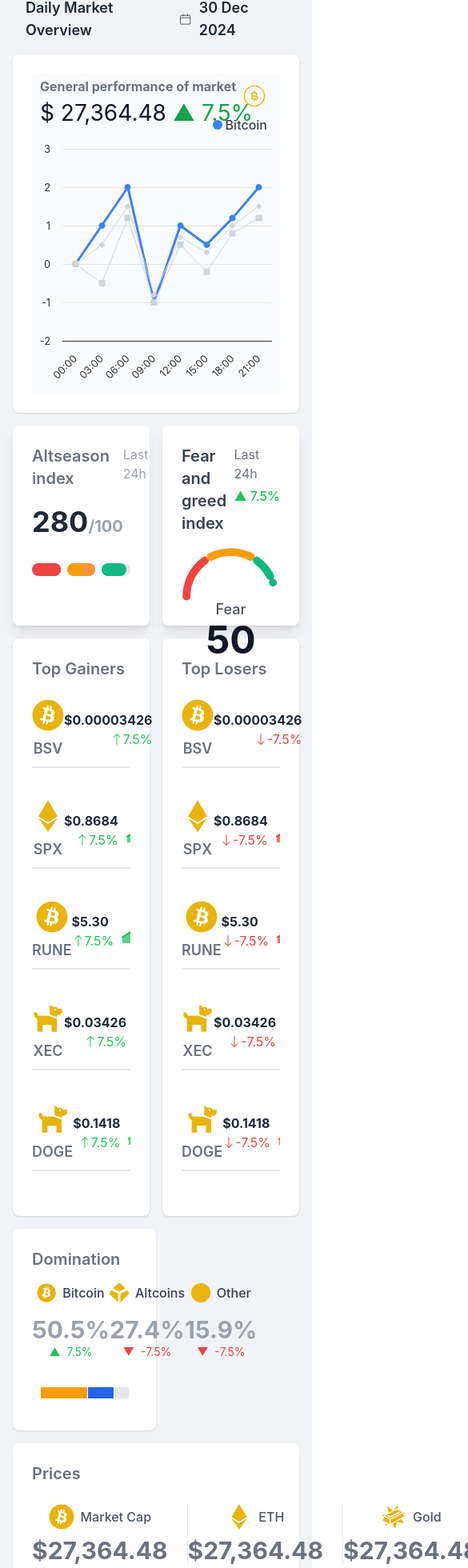
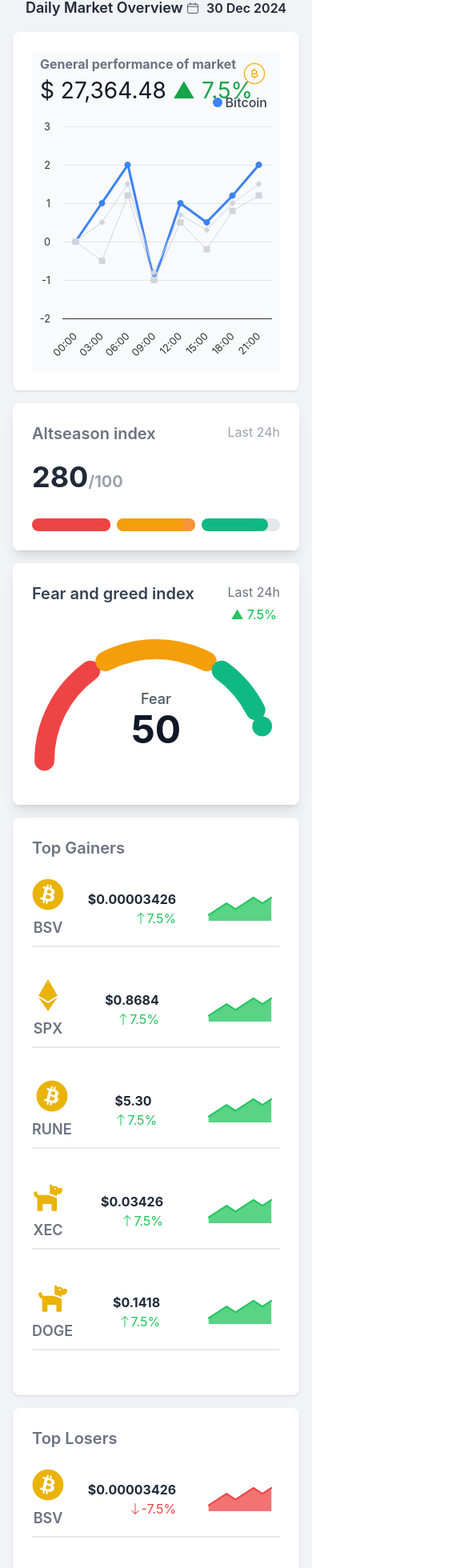
Before and after one commit to ShahirZain/crypto-dashboard, a React (Vite) app: page / in a window 390 px wide. Shown: the part 36-1996 px from the top of the page at 80% size, 585 px wide, since content can reach past the window. Built offline with nearby package versions, Linux system fonts and the light colour scheme.

Commit message:
made component responsive

```diff
--- a/src/App.jsx
+++ b/src/App.jsx
@@ -1,15 +1,14 @@
 import { CiCalendar } from "react-icons/ci";
 import moment from "moment";
 import MarketPerformance from "./components/generalPerformance";
-import AltseasonIndexCard from './components/altSeason';
-import FearGreedCard from './components/guage';
+import AltseasonIndexCard from "./components/altSeason";
+import FearGreedCard from "./components/guage";
 import { FaBitcoin, FaEthereum, FaDog } from "react-icons/fa";
-import CryptoCard from "./components/cryptoCard"
-import DominationCard from './components/progressiveBar';
-import PricesCard from './components/priceCard';
+import CryptoCard from "./components/cryptoCard";
+import DominationCard from "./components/progressiveBar";
+import PricesCard from "./components/priceCard";
 import { GiGoldBar } from "react-icons/gi";
 import { SiFsecure } from "react-icons/si";
-
 
 const gainers = [
   { icon: FaBitcoin, name: "BSV", value: "$0.00003426", percentage: 7.5 },
@@ -33,7 +32,6 @@
   other: { value: 15.9, percentage: -7.5, positive: false },
 };
 
-
 const pricesData = [
   {
     icon: FaBitcoin,
@@ -56,19 +54,17 @@
     price: "$27,364.48",
   },
 ];
+
 const Dashboard = () => {
-
-
-
   return (
-    <div className="flex flex-col  !bg-base_gray w-screen h-full p-4">
-      <div className="flex justify-between  p-4  h-fit w-full">
-        <p className="font-semibold text-gray-800 text-lg h-fit">
+    <div className="flex flex-col !bg-base_gray w-screen h-full p-4">
+      <div className="flex justify-between p-4 w-full">
+        <p className="font-semibold text-gray-800 text-lg">
           Daily Market Overview
         </p>
-        <p className=" text-gray-800  justify-center items-center flex h-fit">
-          <CiCalendar className="text-lg font-semibold" />
-          <span className="text-lg ml-2 font-semibold">
+        <p className="text-gray-800 flex items-center">
+          <CiCalendar className="text-lg" />
+          <span className="ml-2 font-semibold">
             {moment().format("DD MMM YYYY")}
           </span>
         </p>
@@ -76,25 +72,29 @@
 
       <MarketPerformance />
 
-      <div className="grid grid-cols-2 gap-4 mt-4">
+      {/* Responsive Grid for Cards */}
+      <div className="grid grid-cols-1 md:grid-cols-2 gap-4 mt-4">
         <AltseasonIndexCard />
         <FearGreedCard value={50} max={100} />
       </div>
 
-      <div className="grid grid-cols-2 gap-4 mt-4">
+      <div className="grid grid-cols-1 md:grid-cols-2 gap-4 mt-4">
         <CryptoCard title="Top Gainers" data={gainers} positive={true} />
         <CryptoCard title="Top Losers" data={losers} positive={false} />
       </div>
 
-      <div className="grid grid-cols-2 place-items-center mt-4">
+      <div className="grid grid-cols-1 md:grid-cols-2 place-items-center mt-4">
         <DominationCard
           bitcoin={DominationCardMock.bitcoin}
           altcoins={DominationCardMock.altcoins}
           other={DominationCardMock.other}
         />
       </div>
-      <div className="mt-4"></div>
+
+      {/* Responsive Prices Card */}
+      <div className="mt-8">
         <PricesCard prices={pricesData} />
+      </div>
     </div>
   );
 };
--- a/src/components/altSeason/index.jsx
+++ b/src/components/altSeason/index.jsx
@@ -6,7 +6,7 @@
   const max = Math.max(...values);
 
   return (
-    <div className="  p-6 bg-white rounded-lg shadow-lg flex flex-col w-full">
+    <div className="  p-6 bg-white rounded-lg shadow-lg flex flex-col w-full lg:justify-around md:justify-around">
       <div className="flex justify-between items-start mb-4">
         <div className="flex flex-col">
           <h2 className="text-xl font-semibold text-gray-500">
--- a/src/components/priceCard/index.jsx
+++ b/src/components/priceCard/index.jsx
@@ -1,10 +1,9 @@
 import React from "react";
-
 
 // Single Price Row Component
 const PriceRow = ({ icon: Icon, label, price }) => {
   return (
-    <div className="flex flex-col items-center space-y-2 ">
+    <div className="flex flex-col items-center space-y-2">
       <div className="flex items-center space-x-2">
         <Icon className="w-8 h-8 text-yellow-500" />
         <span className="text-gray-600 font-medium">{label}</span>
@@ -19,12 +18,12 @@
   return (
     <div className="bg-white rounded-lg shadow p-6">
       <h2 className="text-xl font-semibold mb-6 text-gray-500">Prices</h2>
-      <div className="flex justify-around">
+      <div className="grid grid-cols-1 sm:grid-cols-2 md:grid-cols-4 gap-6">
         {prices.map((item, index) => (
           <div
             key={index}
             className={`flex flex-col items-center ${
-              index !== prices.length - 1 ? "border-r" : ""
+              index !== prices.length - 1 ? "sm:border-r-0 md:border-r" : ""
             } border-gray-200 pr-6`}
           >
             <PriceRow icon={item.icon} label={item.label} price={item.price} />
@@ -35,4 +34,4 @@
   );
 };
 
-export default PricesCard
+export default PricesCard;
```
Lines whose indentation alone changed are shown as unchanged.
